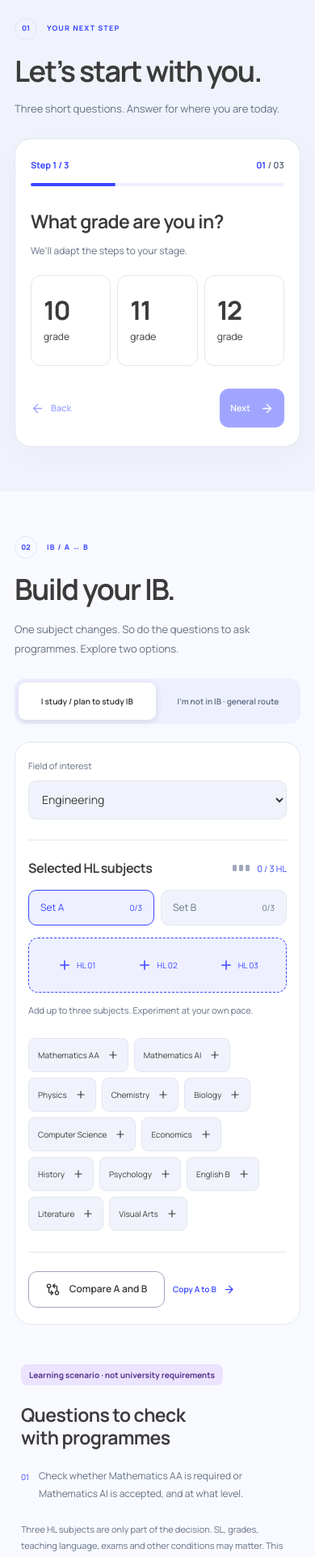
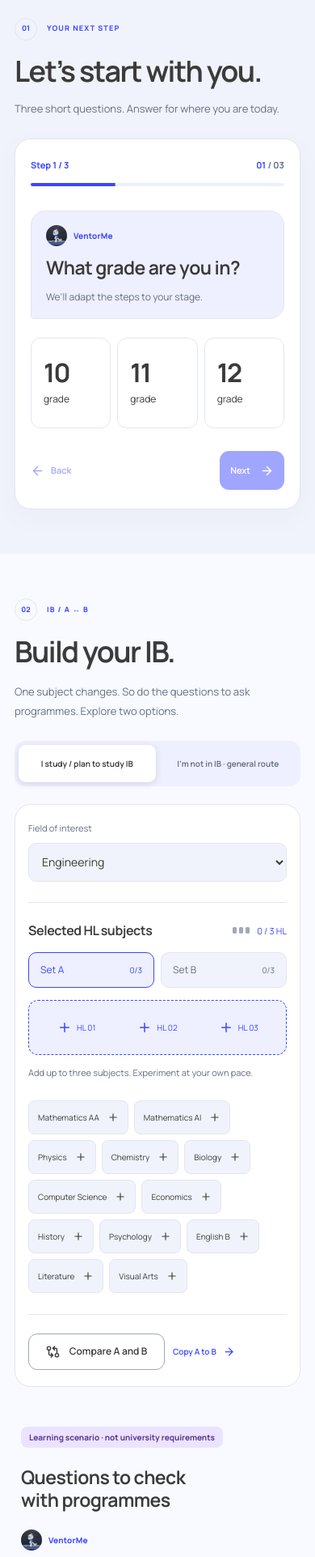
Before and after one commit to Netfli14/Ventorme, a Next.js app: page /en/ in a window 390 px wide. Shown: the part 1226-3149 px from the top of the page at 81% size. Built offline with nearby package versions, Linux system fonts and the light colour scheme.

Commit message:
Start mascot video automatically and reveal quiz and IB guidance as messages

```diff
--- a/scripts/e2e.mjs
+++ b/scripts/e2e.mjs
@@ -74,6 +74,16 @@ try {
     acceptDownloads: true,
   });
   const page = await context.newPage();
+  const recordAutoplay = () => {
+    let interacted = false;
+    window.__introPlayback = [];
+    for (const type of ['pointerdown', 'keydown']) document.addEventListener(type, () => {interacted=true;}, {capture:true});
+    document.addEventListener('play', event => {
+      const video=event.target;
+      if(video instanceof HTMLVideoElement && video.closest('[data-mascot-intro]')) window.__introPlayback.push({unassisted:!interacted,muted:video.muted,inline:video.playsInline});
+    }, true);
+  };
+  await page.addInitScript(recordAutoplay);
   page.on("pageerror", (e) => errors.push(e.message));
   page.on("console", (m) => {
     if (
@@ -88,11 +98,14 @@ try {
   });
   await page.goto(base + "/ru/", { waitUntil: "networkidle" });
   await page.waitForTimeout(1800);
+  await page.waitForFunction(() => window.__introPlayback?.some(v=>v.unassisted&&v.muted&&v.inline));
+  ok('desktop intro autoplays muted before any click or keyboard gesture');
   await page
     .getByRole("button", { name: "Только необходимые", exact: true })
     .click();
   const intro = page.locator('[data-mascot-intro="video"]');
   await intro.waitFor({state: 'visible'});
+  if(await intro.locator('video').evaluate(v=>v.ended)) await intro.getByRole('button',{name:'Посмотреть ещё раз',exact:true}).click();
   await page.waitForFunction(() => {const v=document.querySelector('[data-mascot-intro] video'); return v && !v.paused && v.currentTime>0;});
   assert.ok((await intro.boundingBox()).height>=900);
   await intro.getByRole('button',{name:'Пауза видео',exact:true}).click();
@@ -102,6 +115,13 @@ try {
   await page.screenshot({path:'.test-tools/restored-intro-desktop.png'});
   await page.getByRole('link',{name:'Пропустить интро',exact:false}).click();
   ok('original uploaded video is restored as the first screen, with pause, play and skip');
+  const freshMobile=await browser.newContext({viewport:{width:390,height:844},isMobile:true,hasTouch:true});
+  const mobilePage=await freshMobile.newPage();
+  await mobilePage.addInitScript(recordAutoplay);
+  await mobilePage.goto(base+'/ru/',{waitUntil:'domcontentloaded'});
+  await mobilePage.waitForFunction(() => window.__introPlayback?.some(v=>v.unassisted&&v.muted&&v.inline));
+  await freshMobile.close();
+  ok('fresh mobile session autoplays inline without a tap');
   const reg =
     "https://ventorme.ai/register?utm_source=hacknext&utm_campaign=team-004";
   assert.ok(
@@ -209,6 +229,11 @@ try {
   assert.match(compare, /Добавлено: Биология/);
   assert.match(compare, /Убрано: Химия/);
   ok("GSAP subject selection and A/B single-subject difference");
+  assert.equal(await ib.locator('[data-builder-note] [data-message]').count(),3);
+  await page.waitForFunction(() => [...document.querySelectorAll('#ib-builder [data-message-glyph]')].every(el=>Number(getComputedStyle(el).opacity)>0.99));
+  await ib.locator('aside').scrollIntoViewIfNeeded();
+  await page.screenshot({path:'.test-tools/ib-messages.png'});
+  ok('IB guidance appears as readable messages with a short typing reveal');
   await ib.getByRole("button", {name: /Набор A/}).first().click();
   await ib.getByRole("button", {name: /Набор B/}).first().click();
   await page.waitForTimeout(650);
--- a/src/components/MascotScrollIntro.tsx
+++ b/src/components/MascotScrollIntro.tsx
@@ -64,9 +64,14 @@ export function MascotScrollIntro({ locale }: { locale: Locale }) {
     if (reduce) {
       video.pause();
       setRequiresTap(true);
-    } else if (video.readyState >= 2 && !video.ended) {
+    } else if (!video.ended) {
       const bounds = sectionRef.current?.getBoundingClientRect();
-      if (bounds && bounds.bottom > 0 && bounds.top < innerHeight) startVideo();
+      if (bounds && bounds.bottom > 0 && bounds.top < innerHeight) {
+        // play() may be requested before decoding is ready; the browser starts
+        // it as soon as media is available, without waiting for a user gesture.
+        setRequiresTap(false);
+        startVideo();
+      }
     }
   }, [reduce]);
 
--- /dev/null
+++ b/src/components/MessageText.module.css
@@ -0,0 +1,16 @@
+.message { position: relative; }
+.word { display: inline-block; white-space: nowrap; }
+.glyph { display: inline-block; }
+.dots {
+  position: absolute;
+  left: 0;
+  top: 0.35em;
+  display: inline-flex;
+  align-items: center;
+  gap: 4px;
+  visibility: hidden;
+}
+.dots i { width: 5px; height: 5px; border-radius: 50%; background: currentColor; }
+@media (prefers-reduced-motion: reduce) {
+  .dots { display: none; }
+}
--- /dev/null
+++ b/src/components/MessageText.tsx
@@ -0,0 +1,48 @@
+"use client";
+import { useLayoutEffect, useMemo, useRef } from "react";
+import { gsap } from "gsap";
+import { useReducedMotion } from "./useMotionPreference";
+import styles from "./MessageText.module.css";
+
+/** A short message reveal. The complete text remains available to assistive tech. */
+export function MessageText({ text }: { text: string }) {
+  const host = useRef<HTMLSpanElement>(null);
+  const reduce = useReducedMotion();
+  // Deterministic segmentation keeps server/client markup identical. CJK may
+  // wrap between characters; Latin and Cyrillic words remain together.
+  const words = useMemo(() => text.split(/(\s+|[\u3400-\u9fff])/u).filter(Boolean), [text]);
+  useLayoutEffect(() => {
+    if (reduce || !host.current) return;
+    const node = host.current;
+    const ctx = gsap.context(() => {}, node);
+    const observer = new IntersectionObserver(([entry]) => {
+      if (!entry.isIntersecting) return;
+      observer.disconnect();
+      ctx.add(() => {
+        const glyphs = node.querySelectorAll("[data-message-glyph]");
+        const dots = node.querySelector("[data-message-dots]");
+        const delay = Math.min(0.012, 0.5 / Math.max(1, glyphs.length));
+        gsap.timeline({ defaults: { ease: "power3.out" } })
+          .set(glyphs, { opacity: 0, y: 3 })
+          .set(dots, { autoAlpha: 1 })
+          .to(dots, { autoAlpha: 0, duration: 0.12 }, 0.16)
+          .to(glyphs, { opacity: 1, y: 0, duration: 0.08, stagger: delay, clearProps: "opacity,transform" }, 0.23);
+      });
+    }, { threshold: 0.15 });
+    observer.observe(node);
+    return () => { observer.disconnect(); ctx.revert(); };
+  }, [text, reduce]);
+  return (
+    <span className={styles.message} ref={host} data-message>
+      <span className="sr-only">{text}</span>
+      <span aria-hidden="true">
+        <span className={styles.dots} data-message-dots><i /><i /><i /></span>
+        {words.map((word, index) => /^\s+$/u.test(word) ? word : (
+          <span className={styles.word} key={index}>
+            {Array.from(word).map((glyph, i) => <span className={styles.glyph} data-message-glyph key={i}>{glyph}</span>)}
+          </span>
+        ))}
+      </span>
+    </span>
+  );
+}
--- a/src/components/RouteExperience.module.css
+++ b/src/components/RouteExperience.module.css
@@ -514,6 +514,32 @@
   margin-top: 12px;
   margin-bottom: 23px;
 }
+.questionMessage {
+  padding: 17px 18px;
+  margin-bottom: 23px;
+  border: 1px solid var(--border);
+  border-radius: 18px 18px 18px 4px;
+  background: var(--soft);
+  transform-origin: left bottom;
+}
+.questionMessage .questionHelp { margin-bottom: 0; }
+.messageSender {
+  display: flex;
+  align-items: center;
+  gap: 8px;
+  margin-bottom: 13px;
+  font-size: 10px;
+  color: var(--accent);
+  font-weight: 750;
+  letter-spacing: 0.02em;
+}
+.messageSender img {
+  width: 26px;
+  height: 26px;
+  object-fit: cover;
+  border-radius: 50%;
+  background: #111726;
+}
 .options {
   display: grid;
   grid-template-columns: 1fr 1fr;
@@ -845,7 +871,14 @@
   font-size: 13px;
   color: var(--muted);
   line-height: 1.8;
-}
+  padding: 14px;
+  margin-top: 10px;
+  border: 1px solid var(--border);
+  border-radius: 16px 16px 16px 4px;
+  background: var(--card);
+  transform-origin: left bottom;
+}
+.builderNotes li > p { margin: 0; min-width: 0; }
 .builderNotes li > span {
   font-size: 10px;
   color: var(--accent);
--- a/src/components/RouteExperience.tsx
+++ b/src/components/RouteExperience.tsx
@@ -42,6 +42,7 @@ import { downloadRoute } from "@/lib/export-route";
 import { useRoute } from "./RouteProvider";
 import { useRouteMotion } from "./useRouteMotion";
 import { MascotScrollIntro } from "./MascotScrollIntro";
+import { MessageText } from "./MessageText";
 import { RegistrationButton, ShareButton } from "./Actions";
 import styles from "./RouteExperience.module.css";
 gsap.registerPlugin(Flip);
@@ -348,9 +349,10 @@ function Quiz({ locale }: { locale: Locale }) {
     if (reduce || !scope.current) return;
     const ctx = gsap.context(
       () => {
-        gsap.timeline({defaults: {ease: "power3.out", clearProps: "all"}})
-          .from("[data-question] > h3, [data-question] > svg", {x: 22 * direction.current, opacity: 0.25, duration: 0.35})
-          .from("[data-answer]", {y: 18, scale: 0.97, opacity: 0.3, duration: 0.35, stagger: 0.025}, 0.08);
+        const answers = scope.current!.querySelectorAll("[data-answer]");
+        const timeline = gsap.timeline({defaults: {ease: "power3.out", clearProps: "all"}})
+          .from("[data-question-message], [data-question] > svg", {x: 22 * direction.current, scale: 0.97, opacity: 0.25, duration: 0.35});
+        if (answers.length) timeline.from(answers, {y: 18, scale: 0.97, opacity: 0.3, duration: 0.35, stagger: 0.025}, 0.08);
         gsap.fromTo("[data-quiz-arrow]", {x: -12, scaleX: 0.6}, {x: 0, scaleX: 1, duration: 0.4, ease: "power3.out", clearProps: "all"});
       },
       scope,
@@ -451,10 +453,15 @@ function Quiz({ locale }: { locale: Locale }) {
               </div>
             ) : (
               <div data-question>
-                <h3 ref={heading} tabIndex={-1} id="route-question">
-                  {c.questions[s.step]}
-                </h3>
-                <p className={styles.questionHelp}>{c.help[s.step]}</p>
+                <div className={styles.questionMessage} data-question-message>
+                  <span className={styles.messageSender} aria-hidden="true">
+                    <img src="/media/ventorme-mascot-poster.jpg" alt="" /> VentorMe
+                  </span>
+                  <h3 ref={heading} tabIndex={-1} id="route-question">
+                    <MessageText text={c.questions[s.step]} />
+                  </h3>
+                  <p className={styles.questionHelp}>{c.help[s.step]}</p>
+                </div>
                 <div
                   className={`${styles.options} ${s.step === 0 ? styles.grades : ""}`}
                   role="group"
@@ -779,15 +786,18 @@ function IBBuilder({ locale }: { locale: Locale }) {
           <aside className={styles.builderNotes}>
             <span className={styles.pastelPurple}>{c.demo}</span>
             <h3>{c.checkTitle}</h3>
+            <span className={styles.messageSender} aria-hidden="true">
+              <img src="/media/ventorme-mascot-poster.jpg" alt="" /> VentorMe
+            </span>
             <ul>
               <li data-builder-note>
                 <span>01</span>
-                {fieldCheck}
+                <p><MessageText text={fieldCheck} /></p>
               </li>
               {active.slice(0, 2).map((id, i) => (
                 <li data-builder-note key={id}>
                   <span>0{i + 2}</span>
-                  {c.subjectCheck.replace("{subject}", label(id))}
+                  <p><MessageText text={c.subjectCheck.replace("{subject}", label(id))} /></p>
                 </li>
               ))}
             </ul>
```
Also changed, not shown: 1 other file (tests, documents, lock files or other folders).
